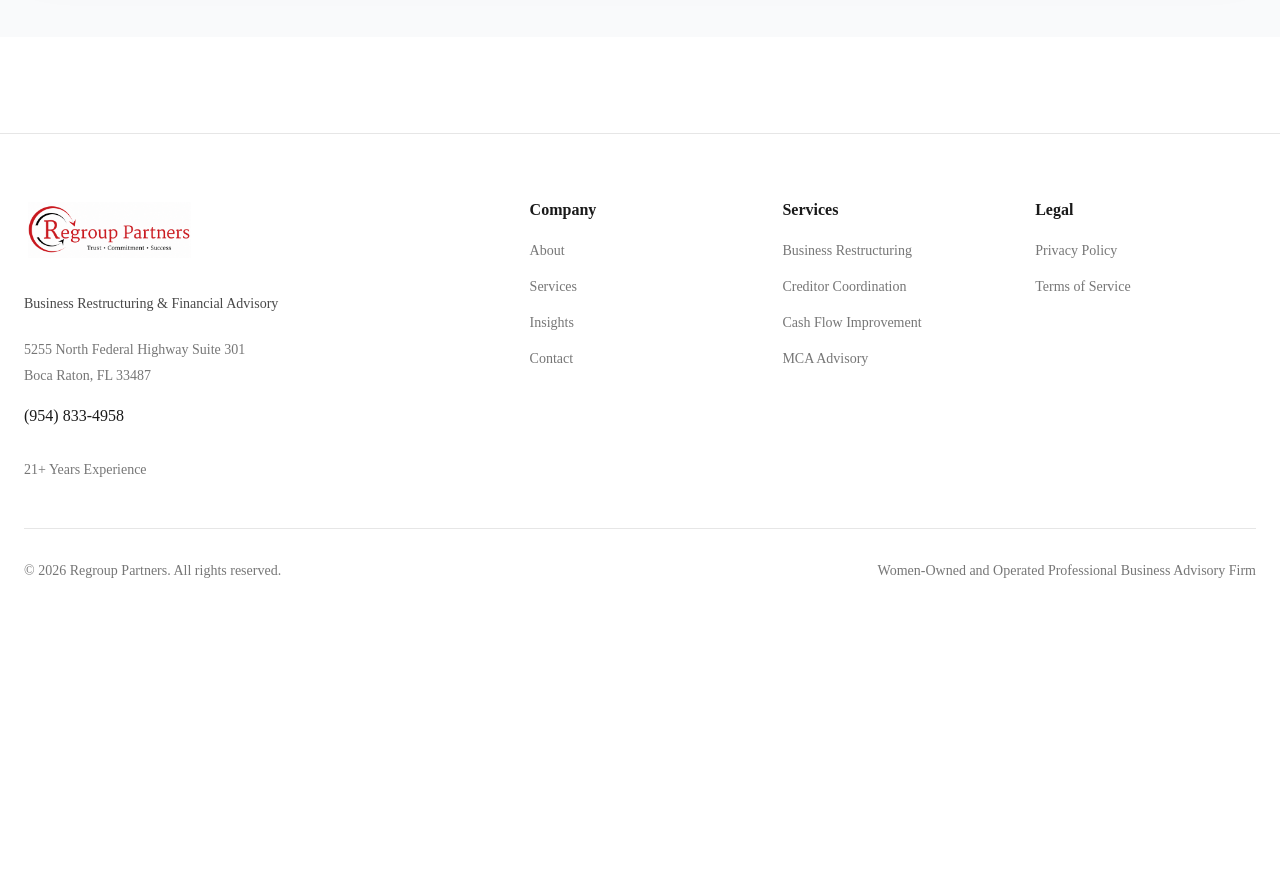
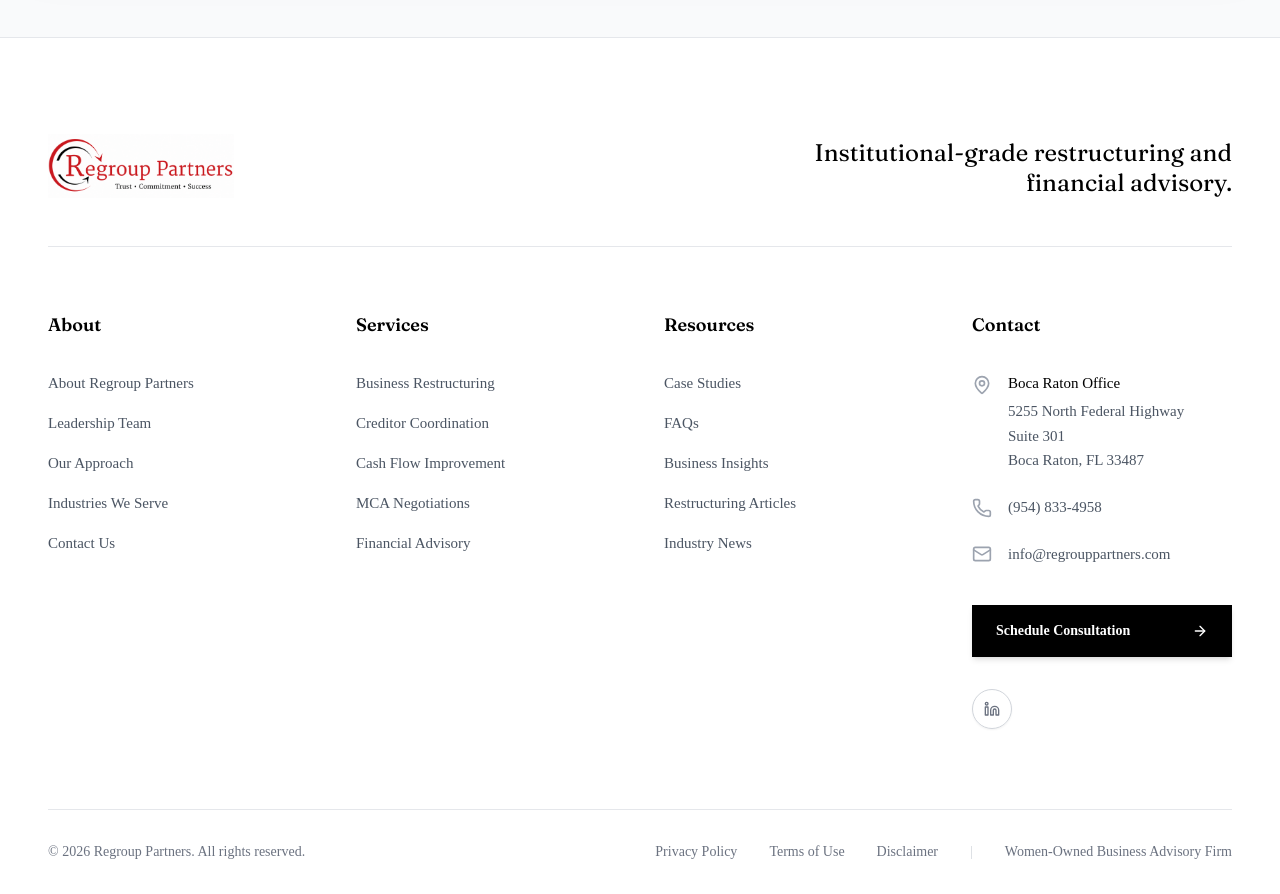
Before and after one commit to samknows9999/sg-054d5103-85fc-4583-be9c-e577d71113a8-1779968500, a Next.js app: page / in a window 1280 px wide. Shown: the part 6500-7394 px from the top of the page. Before the commit the page ends 7145 px from the top, so only its background shows below. Built offline with nearby package versions, Linux system fonts and the light colour scheme.

Commit message:
feat(footer): redesign as enterprise-level mega footer

```diff
--- a/src/components/Footer.tsx
+++ b/src/components/Footer.tsx
@@ -1,88 +1,172 @@
 import Link from "next/link";
+import { MapPin, Phone, Mail, Linkedin, ArrowRight } from "lucide-react";
 
 export function Footer() {
-  const currentYear = 2026;
+  const currentYear = new Date().getFullYear();
 
-  const footerLinks = {
-    Company: [
-    { label: "About", href: "/about" },
-    { label: "Services", href: "/services" },
-    { label: "Insights", href: "/insights" },
-    { label: "Contact", href: "/contact" }],
-
-    Services: [
-    { label: "Business Restructuring", href: "/services#restructuring" },
-    { label: "Creditor Coordination", href: "/services#creditor" },
-    { label: "Cash Flow Improvement", href: "/services#cashflow" },
-    { label: "MCA Advisory", href: "/services#mca" }],
-
-    Legal: [
-    { label: "Privacy Policy", href: "/privacy" },
-    { label: "Terms of Service", href: "/terms" }]
-
-  };
+  const columns = [
+    {
+      title: "About",
+      links: [
+        { label: "About Regroup Partners", href: "/about" },
+        { label: "Leadership Team", href: "/team" },
+        { label: "Our Approach", href: "/about#approach" },
+        { label: "Industries We Serve", href: "/cash-flow-improvement#industries" },
+        { label: "Contact Us", href: "/contact" },
+      ]
+    },
+    {
+      title: "Services",
+      links: [
+        { label: "Business Restructuring", href: "/business-restructuring" },
+        { label: "Creditor Coordination", href: "/creditor-coordination" },
+        { label: "Cash Flow Improvement", href: "/cash-flow-improvement" },
+        { label: "MCA Negotiations", href: "/creditor-coordination" },
+        { label: "Financial Advisory", href: "/services" },
+      ]
+    },
+    {
+      title: "Resources",
+      links: [
+        { label: "Case Studies", href: "/insights" },
+        { label: "FAQs", href: "/faq" },
+        { label: "Business Insights", href: "/insights" },
+        { label: "Restructuring Articles", href: "/insights" },
+        { label: "Industry News", href: "/insights" },
+      ]
+    }
+  ];
 
   return (
-    <footer className="bg-card border-t border-border mt-24">
-      <div className="max-w-7xl mx-auto px-6 py-16">
-        <div className="grid grid-cols-1 md:grid-cols-2 lg:grid-cols-5 gap-12 lg:gap-8">
-          <div className="col-span-1 md:col-span-2 lg:col-span-2">
-            <Link href="/" className="inline-block mb-6">
-              <img
-                src="/LUGO.png"
-                alt="Regroup Partners"
-                className="h-16 w-auto object-contain bg-white rounded-sm p-1" />
+    <footer className="bg-white pt-24 pb-8 border-t border-gray-200 font-sans">
+      <div className="max-w-[1400px] mx-auto px-6 md:px-12">
 
-            </Link>
-            <p className="text-sm text-foreground/80 leading-relaxed max-w-sm">
-              Business Restructuring & Financial Advisory
-            </p>
+        {/* Top Brand Banner */}
+        <div className="flex flex-col md:flex-row justify-between items-start md:items-end pb-12 mb-16 border-b border-gray-200 gap-8">
+          <Link href="/" className="inline-block">
+            <img
+              src="/LUGO.png"
+              alt="Regroup Partners"
+              className="h-16 w-auto object-contain"
+            />
+          </Link>
+          <div className="text-left md:text-right max-w-md">
+            <h3 className="text-2xl font-serif text-black leading-tight">
+              Institutional-grade restructuring and financial advisory.
+            </h3>
+          </div>
+        </div>
 
-            <div className="mt-6 space-y-1.5 text-sm text-foreground/60">
-              <p>5255 North Federal Highway Suite 301</p>
-              <p>Boca Raton, FL 33487</p>
-              <p className="pt-3">
-                <a href="tel:954-833-4958" className="text-foreground hover:text-primary font-medium transition-colors text-base">
+        {/* Mega Footer Grid */}
+        <div className="grid grid-cols-1 md:grid-cols-2 lg:grid-cols-4 gap-16 lg:gap-12 mb-20">
+
+          {/* Navigation Columns */}
+          {columns.map((column, idx) => (
+            <div key={idx}>
+              <h4 className="text-lg font-serif font-semibold text-black mb-8">
+                {column.title}
+              </h4>
+              <ul className="space-y-4">
+                {column.links.map((link, linkIdx) => (
+                  <li key={linkIdx}>
+                    <Link
+                      href={link.href}
+                      className="group relative inline-flex items-center text-[15px] text-gray-600 hover:text-accent transition-colors duration-300"
+                    >
+                      {link.label}
+                      <span className="absolute -bottom-1 left-0 w-0 h-[1px] bg-accent transition-all duration-300 ease-out group-hover:w-full"></span>
+                    </Link>
+                  </li>
+                ))}
+              </ul>
+            </div>
+          ))}
+
+          {/* Contact Column */}
+          <div>
+            <h4 className="text-lg font-serif font-semibold text-black mb-8">
+              Contact
+            </h4>
+            <ul className="space-y-6">
+              <li className="flex items-start gap-4 group cursor-default">
+                <MapPin className="w-5 h-5 text-gray-400 group-hover:text-accent transition-colors shrink-0 mt-1" />
+                <div className="text-[15px] text-gray-600 leading-relaxed">
+                  <span className="block text-black font-medium mb-1">Boca Raton Office</span>
+                  5255 North Federal Highway<br />
+                  Suite 301<br />
+                  Boca Raton, FL 33487
+                </div>
+              </li>
+              <li className="flex items-center gap-4">
+                <Phone className="w-5 h-5 text-gray-400 shrink-0" />
+                <a
+                  href="tel:954-833-4958"
+                  className="text-[15px] text-gray-600 hover:text-accent font-medium transition-colors relative group"
+                >
                   (954) 833-4958
+                  <span className="absolute -bottom-1 left-0 w-0 h-[1px] bg-accent transition-all duration-300 ease-out group-hover:w-full"></span>
                 </a>
-              </p>
+              </li>
+              <li className="flex items-center gap-4">
+                <Mail className="w-5 h-5 text-gray-400 shrink-0" />
+                <a
+                  href="mailto:info@regrouppartners.com"
+                  className="text-[15px] text-gray-600 hover:text-accent transition-colors relative group"
+                >
+                  info@regrouppartners.com
+                  <span className="absolute -bottom-1 left-0 w-0 h-[1px] bg-accent transition-all duration-300 ease-out group-hover:w-full"></span>
+                </a>
+              </li>
+            </ul>
+
+            <div className="mt-10">
+              <Link
+                href="/contact"
+                className="group inline-flex items-center justify-between w-full bg-black text-white px-6 py-4 text-sm font-semibold hover:bg-accent transition-colors duration-300 shadow-md"
+              >
+                <span>Schedule Consultation</span>
+                <ArrowRight className="w-4 h-4 transform group-hover:translate-x-1 transition-transform" />
+              </Link>
             </div>
 
-            <p className="text-sm text-foreground/60 mt-8 font-medium">
-              21+ Years Experience
-            </p>
+            <div className="mt-8 flex items-center gap-4">
+              <a
+                href="#"
+                className="w-10 h-10 rounded-full border border-gray-300 flex items-center justify-center text-gray-500 hover:bg-accent hover:border-accent hover:text-white transition-all duration-300 shadow-sm hover:shadow-md"
+                aria-label="LinkedIn"
+              >
+                <Linkedin className="w-4 h-4" />
+              </a>
+            </div>
           </div>
 
-          {Object.entries(footerLinks).map(([category, links]) =>
-          <div key={category}>
-              <h4 className="font-semibold text-foreground mb-4">{category}</h4>
-              <ul className="space-y-3">
-                {links.map((link) =>
-              <li key={link.href}>
-                    <Link
-                  href={link.href}
-                  className="text-sm text-foreground/60 hover:text-primary transition-colors">
-
-                      {link.label}
-                    </Link>
-                  </li>
-              )}
-              </ul>
-            </div>
-          )}
         </div>
 
-        <div className="mt-12 pt-8 border-t border-border">
-          <div className="flex flex-col md:flex-row justify-between items-center space-y-4 md:space-y-0">
-            <p className="text-sm text-foreground/60">
-              © {currentYear} Regroup Partners. All rights reserved.
-            </p>
-            <p className="text-sm text-foreground/60">
-              Women-Owned and Operated Professional Business Advisory Firm
-            </p>
+        {/* Bottom Bar */}
+        <div className="pt-8 border-t border-gray-200 flex flex-col lg:flex-row justify-between items-center gap-6">
+          <div className="text-sm text-gray-500 order-2 lg:order-1">
+            <p>© {currentYear} Regroup Partners. All rights reserved.</p>
+          </div>
+
+          <div className="flex flex-wrap justify-center gap-x-8 gap-y-4 text-sm text-gray-500 font-medium order-1 lg:order-2">
+            <Link href="/privacy" className="hover:text-accent transition-colors relative group">
+              Privacy Policy
+              <span className="absolute -bottom-1 left-0 w-0 h-[1px] bg-accent transition-all duration-300 ease-out group-hover:w-full"></span>
+            </Link>
+            <Link href="/terms" className="hover:text-accent transition-colors relative group">
+              Terms of Use
+              <span className="absolute -bottom-1 left-0 w-0 h-[1px] bg-accent transition-all duration-300 ease-out group-hover:w-full"></span>
+            </Link>
+            <Link href="/disclaimer" className="hover:text-accent transition-colors relative group">
+              Disclaimer
+              <span className="absolute -bottom-1 left-0 w-0 h-[1px] bg-accent transition-all duration-300 ease-out group-hover:w-full"></span>
+            </Link>
+            <span className="hidden lg:inline text-gray-300">|</span>
+            <span className="text-gray-500">Women-Owned Business Advisory Firm</span>
           </div>
         </div>
+
       </div>
-    </footer>);
-
+    </footer>
+  );
 }
```
